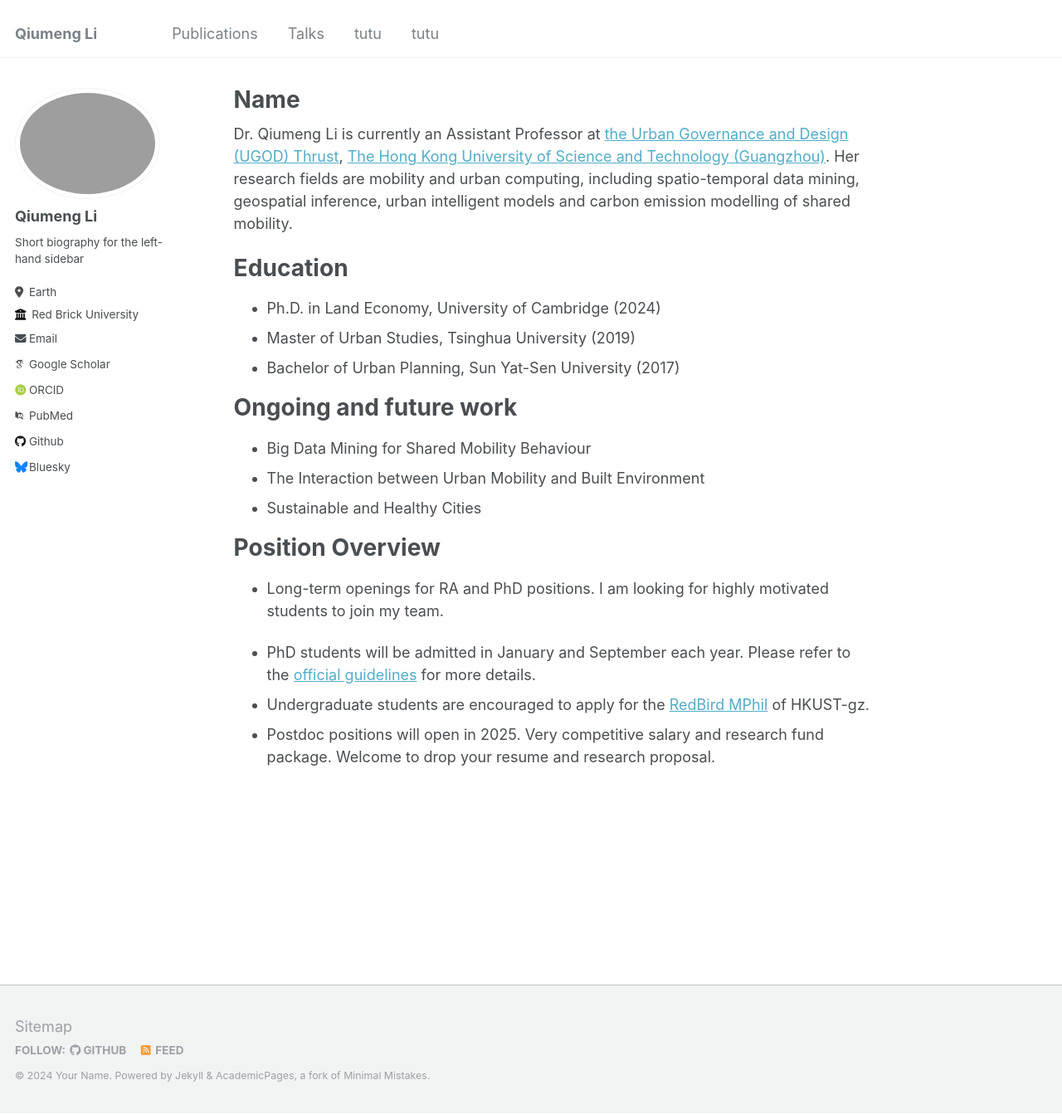
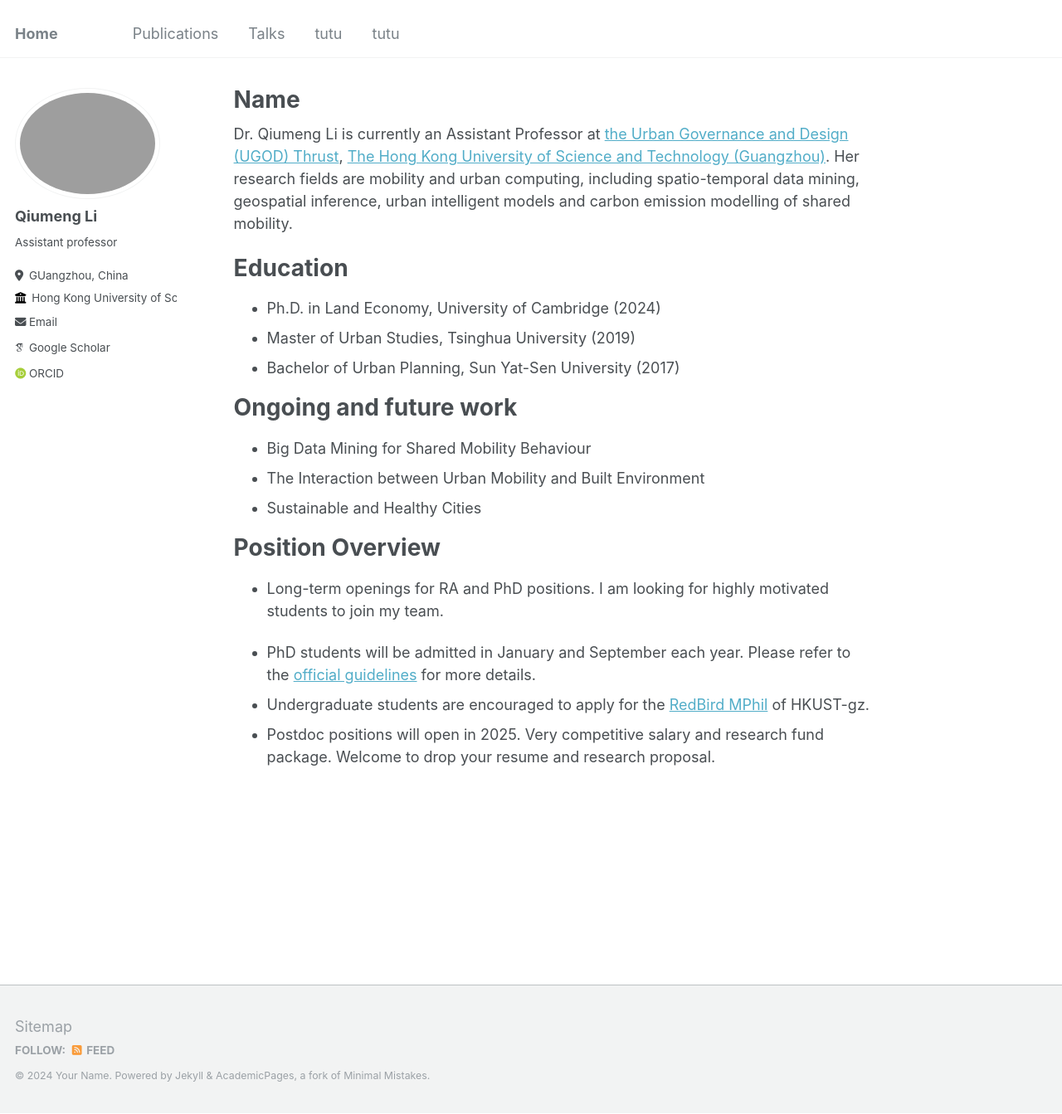
Before and after one commit to qiumengl/qiumengl.github.io, a Jekyll site: the page built from _pages/about.md, in a window 1280 px wide and 1343 px high. Shown: the whole window at 83% size. Built offline with Jekyll 4.4.1, drawn with Linux system fonts in a browser that asks for light colours; some web fonts are replaced.

Commit message:
Update _config.yml

```diff
--- a/_config.yml
+++ b/_config.yml
@@ -8,7 +8,7 @@
 
 # Basic Site Settings
 locale                   : "en-US"
-title                    : "Qiumeng Li"
+title                    : "Home"
 title_separator          : "-"
 name                     : &name "Your Name"
 description              : &description "personal description"
@@ -24,31 +24,29 @@ author:
   avatar           : "profile_li.png"
   name             : "Qiumeng Li"
   pronouns         : # example: "she/her"
-  bio              : "Short biography for the left-hand sidebar"
-  location         : "Earth"
-  employer         : "Red Brick University"
+  bio              : "Assistant professor"
+  location         : "GUangzhou, China"
+  employer         : "Hong Kong University of Science and Technology (Guangzhou)"
   uri              : # URL
-  email            : "none@example.org"
+  email            : "qiumengli@hkust-gz.edu.cn"
 
   # Academic websites
   arxiv            : # URL - Update with the correct link to your profile
-  googlescholar    : "https://scholar.google.com/citations?user=PS_CX0AAAAAJ"
+  googlescholar    : "https://scholar.google.com/citations?user=vBdTBx0AAAAJ&hl=en"
   impactstory      : # URL
-  orcid            : "http://orcid.org/yourorcidurl"
+  orcid            : "http:"
   semantic         : # URL
-  pubmed           : "https://www.ncbi.nlm.nih.gov/pubmed/?term=john+snow"
-  researchgate     : # URL
 
   # Repositories and software development
   bitbucket        : # Username - Update with your username on the site
   codepen          : # Username
   dribbble         : # Username
-  github           : "academicpages"
+  github           : # Username
   kaggle           : # Username
   stackoverflow    : # User number or user number and name (i.e., use "1" or "1/jeff-atwood")
 
   # Social media
-  bluesky          : "bsky.app" # Replace this with you Bluesky username
+  bluesky          : # Username
   facebook         : # Username
   flickr           : # Username
   foursquare       : # Username
```
